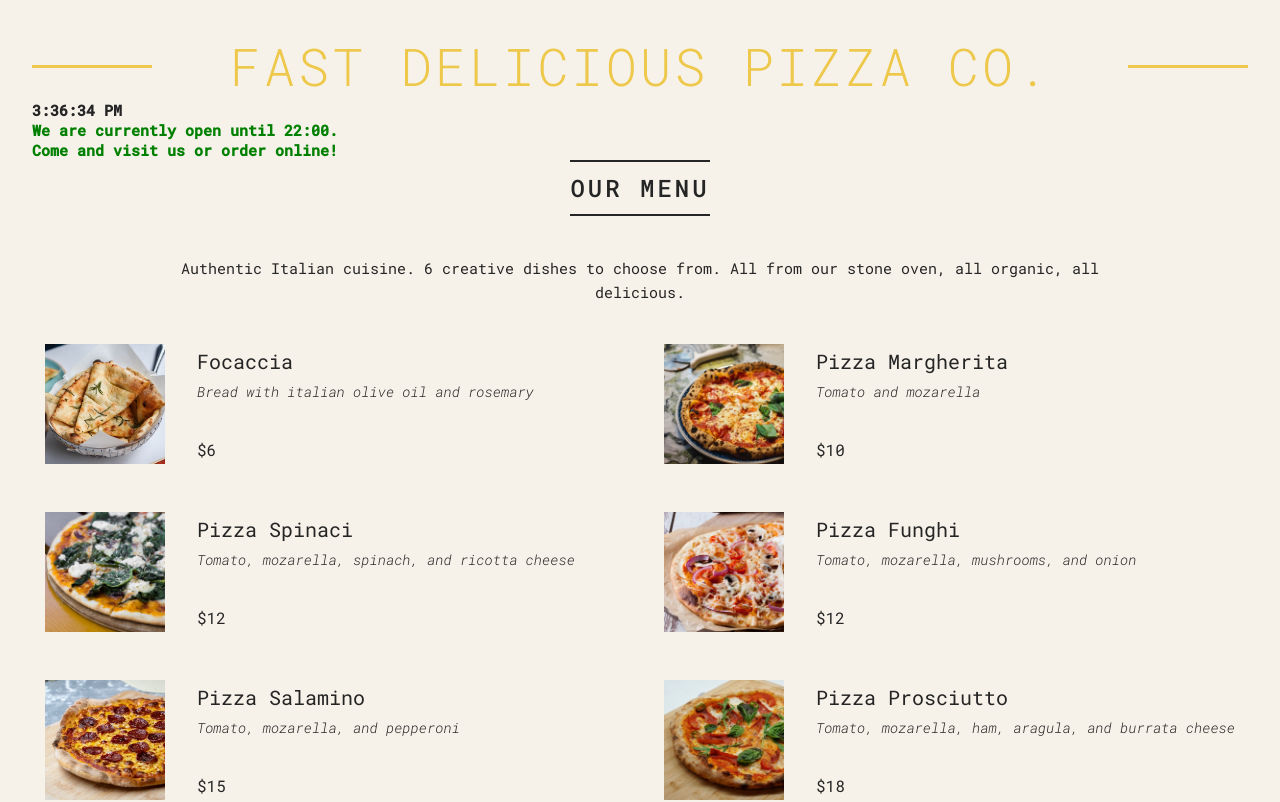
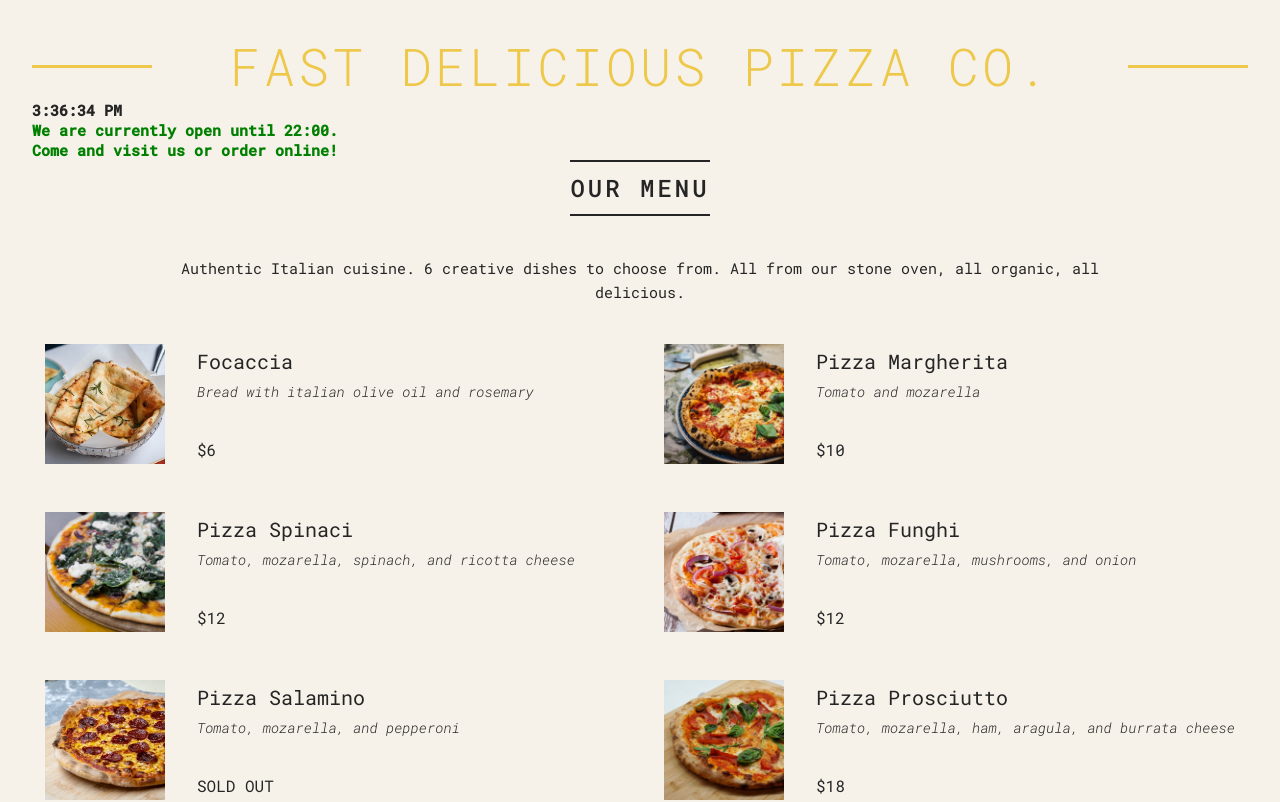
Before and after one commit to Scientific-Research/pizza-menu, a React (Vite) app: page / in a window 1280 px wide. Shown: the top 802 px of the page. Built offline with nearby package versions, Linux system fonts and the light colour scheme.

Commit message:
displaying sold out in first method

```diff
--- a/src/App.tsx
+++ b/src/App.tsx
@@ -168,7 +168,7 @@ export const Pizza = ({ pizzaObj }: { pizzaObj: IPizza }) => {
         <div>
           <h3>{name}</h3>
           <p>{ingredients}</p>
-          <span>${Number(price)}</span>
+          {soldOut ? <span>SOLD OUT</span> : <span>${Number(price)}</span>}
         </div>
       </li>
     </>
```
